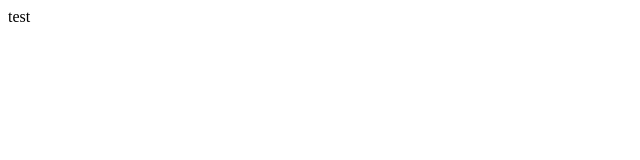
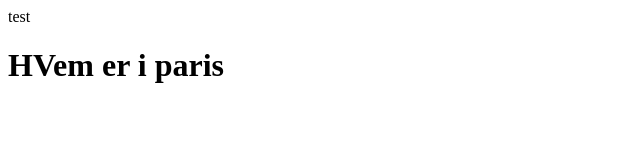
Before and after one commit to Caslar/firePaaRad, a plain HTML site: page Main/index.html in a window 1280 px wide. Shown: the whole page, without its empty margins (0-640 px from the left). Drawn offline with Linux system fonts and the light colour scheme.

Commit message:
Hvem er i paris

```diff
--- a/Main/index.html
+++ b/Main/index.html
@@ -1 +1,4 @@
 <p>test</p>
+
+
+<h1>HVem er i paris</h1>
```
